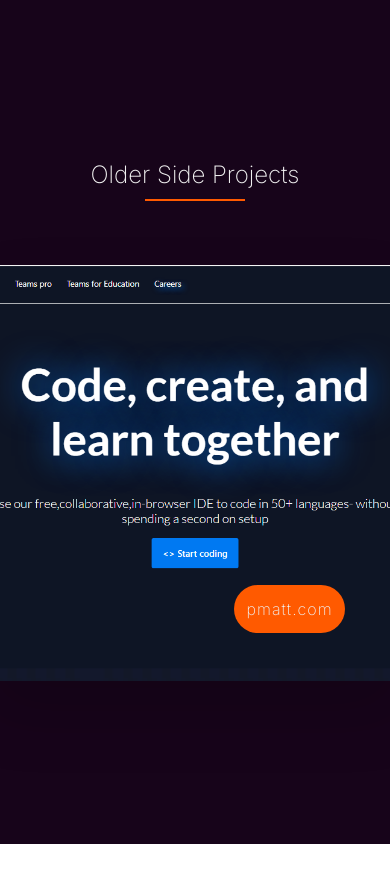
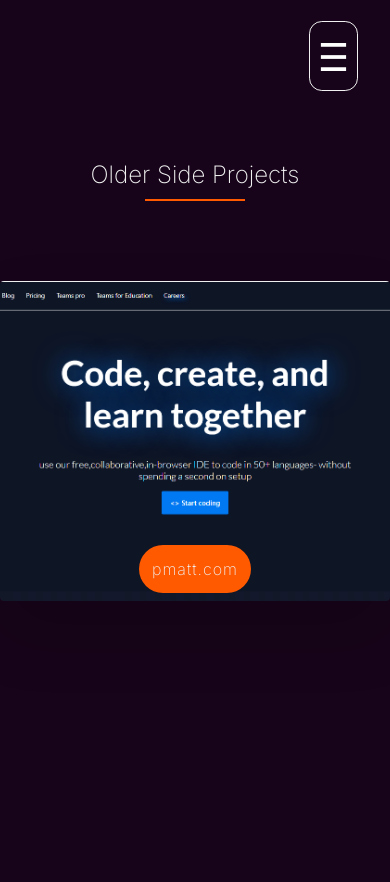
Before and after one commit to MatthewNweke/PORTFOLIO, a plain HTML site: page index.html in a window 390 px wide. Before the commit the page ends 844 px from the top, so only its background shows below. Drawn offline with Linux system fonts and the light colour scheme.

Commit message:
modified

```diff
--- a/index.html
+++ b/index.html
@@ -40,10 +40,9 @@
                         I built Pmatt when I just started <br> learning Javascript after learning Html and Css. <br>
                         You can check out the website by clicking the link <br>
                     </p>
-                    <a href="#" class="pmatt-link">pmatt.com</a>
+                    <a href="https://matthewnweke.github.io/Pmatt/" target="_blank" class="pmatt-link">pmatt.com</a>
                 </div>
             </div>
-
         </section>
     </section>
 
--- a/index.js
+++ b/index.js
@@ -7,3 +7,5 @@ let exitBtn = document.querySelector(".exitBtn");
 exitBtn.addEventListener("click", () => {
     infoPage.classList.toggle("show-links");
 });
+// let pmattLink=document.querySelector("pmatt-link");
+// console.log(window);
--- a/portfolio.css
+++ b/portfolio.css
@@ -6,7 +6,6 @@ body {
 
 html {
     box-sizing: border-box;
-    overflow-x: hidden;
 
 }
 
@@ -20,7 +19,7 @@ h1 {
 }
 
 .main-content {
-    max-width: 100vw;
+    width: 100vw;
     height: 100vh;
     background: linear-gradient(to right bottom, rgb(23, 4, 26), rgba(23, 4, 26, 0.9));
     background-size: cover;
@@ -176,12 +175,12 @@ h1 {
     background-position: 50%;
     padding: 13rem;
     width: 35vw;
-    margin: auto;
+    margin: 1rem;
     margin-bottom: 2rem;
     box-shadow: 0 2rem 4rem rgb(0 0 0 / 15%);
     border-radius: 4px;
     position: relative;
-    overflow: hidden;
+    /* overflow: hidden; */
     height: 35vh;
 }
 
@@ -191,6 +190,7 @@ h1 {
     font-family: 'Inter', sans-serif;
     font-weight: 300;
     /* height: 100vh; */
+    width: 100vw;
     background: linear-gradient(to right bottom, rgb(23, 4, 26), rgb(23, 4, 26));
 }
 
@@ -217,7 +217,7 @@ h1 {
     font-weight: 200;
 }
 
-.heading-primary:after {
+.heading-primary::after {
     display: block;
     height: 2px;
     background-color: #ff5a00;
@@ -243,8 +243,21 @@ h1 {
         display: grid;
         grid-template-columns: 1fr;
         grid-template-rows: repeat(8, 1fr);
+        place-items: center;
+        /* justify-content: center;
+        align-items: center; */
+    }
+
+    /* .aboutpmatt p {
+        text-align: center;
+        background-color: red;
+    } */
+    .aboutpmatt {
+        display: flex;
+        align-items: center;
         justify-content: center;
-        align-items: center;
+        flex-direction: column;
+        margin: 0;
     }
 }
 
@@ -264,6 +277,30 @@ h1 {
 
 }
 
+@media (max-width:520px) {
+    .pmatt-img {
+        padding: 11rem;
+    }
+
+    .aboutpmatt p {
+        font-size: 0.9rem;
+    }
+
+    .pmatt-info-container {
+        padding-left: 2rem;
+        padding-right: 2rem;
+        font-size: 1rem;
+        line-height: 1.8;
+        letter-spacing: 1px;
+    }
+}
+
+@media (max-width:459px) {
+    .pmatt-info-container {
+        line-height: 1.4;
+    }
+}
+
 @media (max-width:420px) {
     #img-1 {
         width: 30vw;
@@ -272,11 +309,17 @@ h1 {
 
     .toggle, .exitBtn {
         border: 1px solid #f1f1f1;
-        padding: 1rem;
+        padding: 0.5rem;
         border-radius: 0.8rem;
         font-size: 2.4rem;
         margin: 1.3rem;
     }
+
+    .toggle {
+        z-index: 100;
+        margin-right: 2rem;
+    }
+
 
     .heading-primary {
         font-size: 1.5rem;
@@ -302,9 +345,10 @@ h1 {
 
     .pmatt-link {
         position: absolute;
-        bottom: 18rem;
-        right: 10%;
+        bottom: 13rem;
+        /* right: 5%; */
     }
+
 
     .projects-section {
         padding-top: 10rem;
@@ -312,18 +356,36 @@ h1 {
 
     .toggle-container {
         width: 100%;
-        margin: 0;
         position: fixed;
-        inset: 0 0 auto;
         z-index: 100;
         background: linear-gradient(to right bottom, rgb(23, 4, 26), rgb(23, 4, 26));
         height: 15vh;
+        border: none;
+        border: 1px solid transparent;
     }
 
+    /* .pmatt-info-container {
+        margin-right: 2rem;
+    } */
+    .pmatt-img {
+        padding: 10rem 10rem 10rem 8rem;
+        width: 100vw;
+    }
 
-    @media (max-width:345px) {
-        .heading-primary, .heading-primary:after {
-            text-align: left;
-        }
+}
+
+@media (max-width:345px) {
+    .heading-primary, .heading-primary:after {
+        /* text-align: left; */
+    }
+
+    .pmatt-img {
+        padding: 8rem 10rem 8rem 6rem;
+        width: 100vw;
+        margin: 5rem;
+    }
+
+    .pmatt-link {
+        bottom: 11rem;
     }
 }
```
Also changed, not shown: class.html (+26 -8 lines), portfolio.html (+1 -1 lines).
